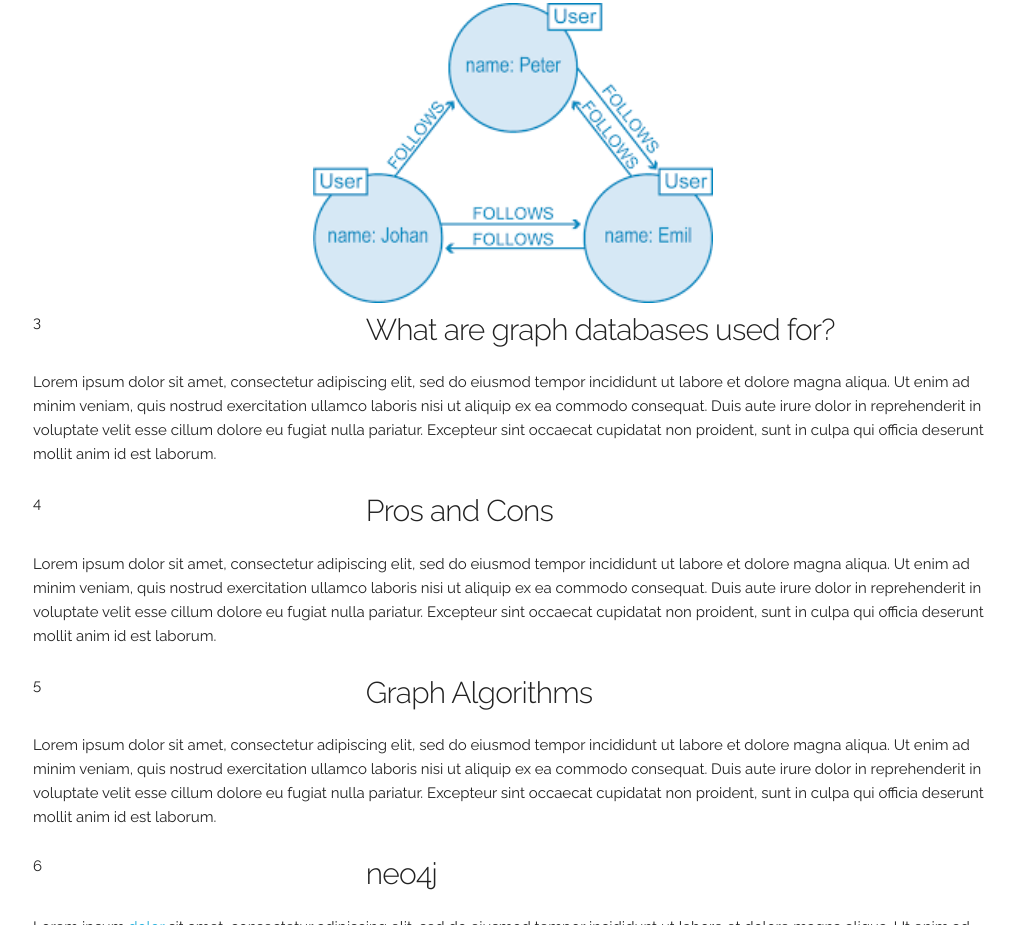
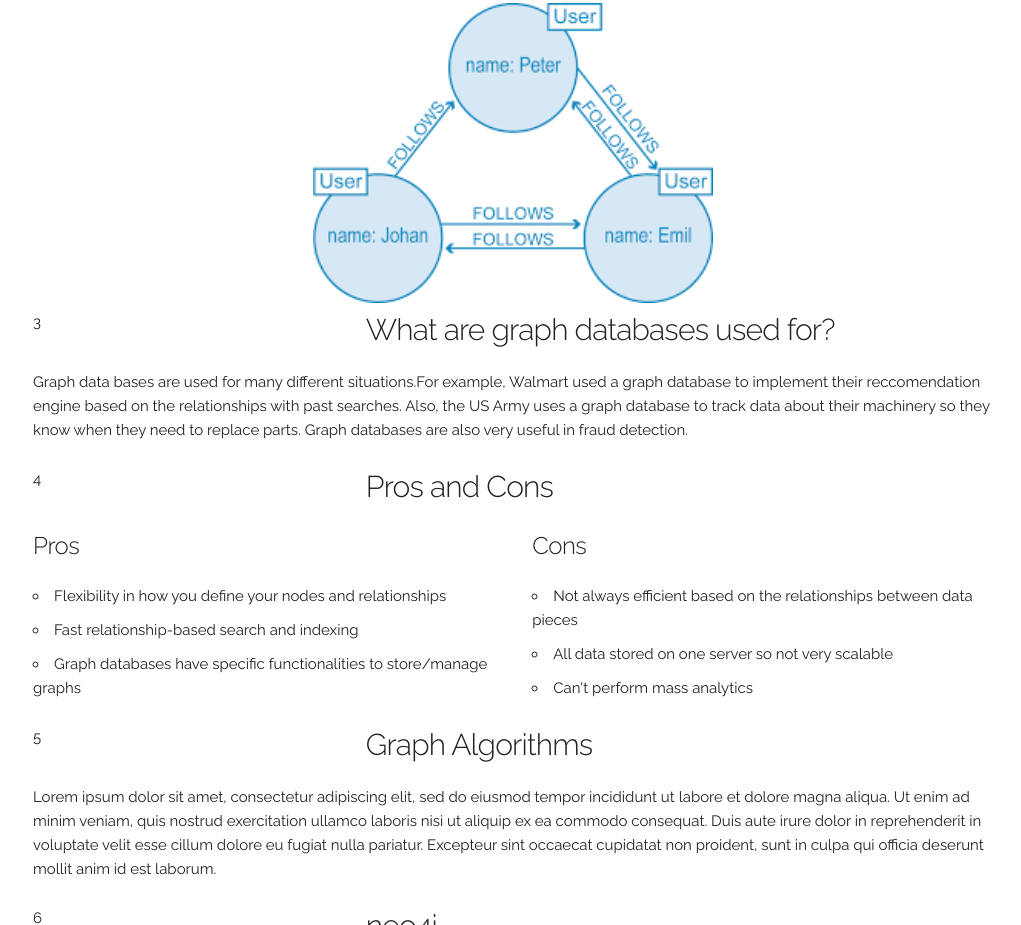
Before and after one commit to kiran-vuksanaj/p03, a plain HTML site: page index.html in a window 1280 px wide. Shown: the part 525-1450 px from the top of the page, without its empty margins (127-1148 px from the left). Drawn offline with Linux system fonts and the light colour scheme.

Commit message:
Added pros/cons

```diff
--- a/index.html
+++ b/index.html
@@ -71,11 +71,11 @@
 		<p>3</p>
 	  </div>
 	  <div class="eight columns u-pull-right">
-		<h4>What are graph databases used for?</h4>
+		   <h4>What are graph databases used for?</h4>
 	  </div>
 	</div>
 	<div class="row">
-	  <p>Lorem ipsum dolor sit amet, consectetur adipiscing elit, sed do eiusmod tempor incididunt ut labore et dolore magna aliqua. Ut enim ad minim veniam, quis nostrud exercitation ullamco laboris nisi ut aliquip ex ea commodo consequat. Duis aute irure dolor in reprehenderit in voluptate velit esse cillum dolore eu fugiat nulla pariatur. Excepteur sint occaecat cupidatat non proident, sunt in culpa qui officia deserunt mollit anim id est laborum.</p>
+    <p>Graph data bases are used for many different situations.For example, Walmart used a graph database to implement their reccomendation engine based on the relationships with past searches. Also, the US Army uses a graph database to track data about their machinery so they know when they need to replace parts. Graph databases are also very useful in fraud detection.</p>
 	</div>
 
 	<div class="row">
@@ -83,12 +83,27 @@
 		<p>4</p>
 	  </div>
 	  <div class="eight columns u-pull-right">
-		<h4>Pros and Cons</h4>
-	  </div>
-	</div>
-	<div class="row">
-	  <p>Lorem ipsum dolor sit amet, consectetur adipiscing elit, sed do eiusmod tempor incididunt ut labore et dolore magna aliqua. Ut enim ad minim veniam, quis nostrud exercitation ullamco laboris nisi ut aliquip ex ea commodo consequat. Duis aute irure dolor in reprehenderit in voluptate velit esse cillum dolore eu fugiat nulla pariatur. Excepteur sint occaecat cupidatat non proident, sunt in culpa qui officia deserunt mollit anim id est laborum.</p>
-	</div>
+  		<h4>Pros and Cons</h4>
+    </div>
+  </div>
+	<div class="row" style="display:flex;">
+    <div class="column">
+      <h5>Pros</h5>
+      <ul>
+        <li>Flexibility in how you define your nodes and relationships</li>
+        <li>Fast relationship-based search and indexing</li>
+        <li>Graph databases have specific functionalities to store/manage graphs</li>
+      </ul>
+    </div>
+    <div class="column">
+        <h5>Cons</h5>
+        <ul>
+          <li>Not always efficient based on the relationships between data pieces</li>
+          <li>All data stored on one server so not very scalable</li>
+          <li>Can't perform mass analytics</li>
+        </ul>
+    </div>
+  </div>
 
 	<div class="row">
 	  <div class="one column">
```
